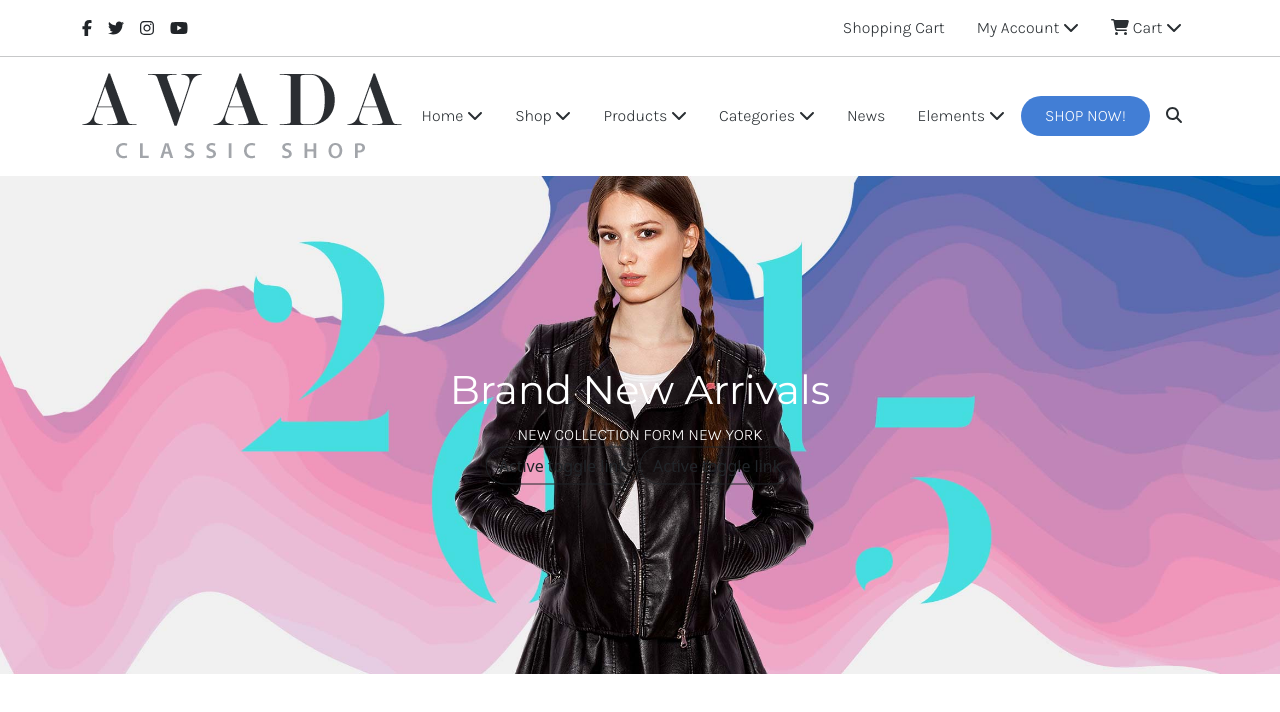
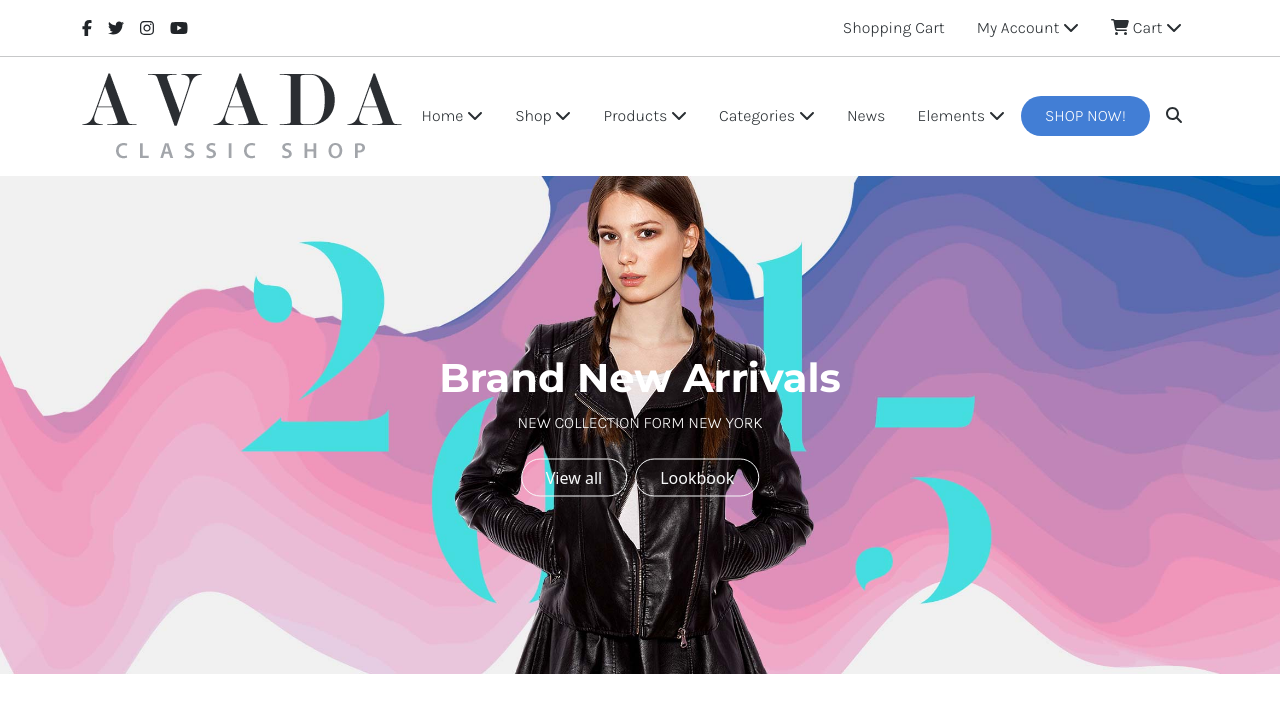
Before and after one commit to jackhuynh95/smilegate_fe_test, a Vue app: page / in a window 1280 px wide. Shown: the top 712 px of the page. Built offline with nearby package versions, Linux system fonts and the light colour scheme.

Commit message:
feat: scaffolding jumbotron

```diff
--- a/src/assets/styles/partials/_typography.scss
+++ b/src/assets/styles/partials/_typography.scss
@@ -4,7 +4,10 @@
 //font karla
 @import url('https://fonts.googleapis.com/css2?family=Karla:wght@200;300&display=swap');
 
-h1,
+h1 {
+    font-family: 'Montserrat', sans-serif;
+    font-weight: 700;
+}
 h2,
 h3,
 h4 {
--- a/src/components/AppJumbotron.vue
+++ b/src/components/AppJumbotron.vue
@@ -10,9 +10,9 @@ export default {
         <div class="ec-overlay">
             <h1 class="text-white">Brand New Arrivals</h1>
             <span class="text-uppercase text-white">New collection form New York</span>
-            <div class="d-flex justify-content-center">
-                <a href="#" class="btn active rounded-pill" role="button" data-bs-toggle="button" aria-pressed="true">Active toggle link</a>
-                <a href="#" class="btn active rounded-pill" role="button" data-bs-toggle="button" aria-pressed="true">Active toggle link</a>
+            <div class="d-flex justify-content-center mt-4 gap-2">
+                <a href="#" class="btn btn-outline-light rounded-pill px-4" role="button" data-bs-toggle="button" aria-pressed="true">View all</a>
+                <a href="#" class="btn btn-outline-light rounded-pill px-4" role="button" data-bs-toggle="button" aria-pressed="true">Lookbook</a>
             </div>
         </div>
     </div>
```
